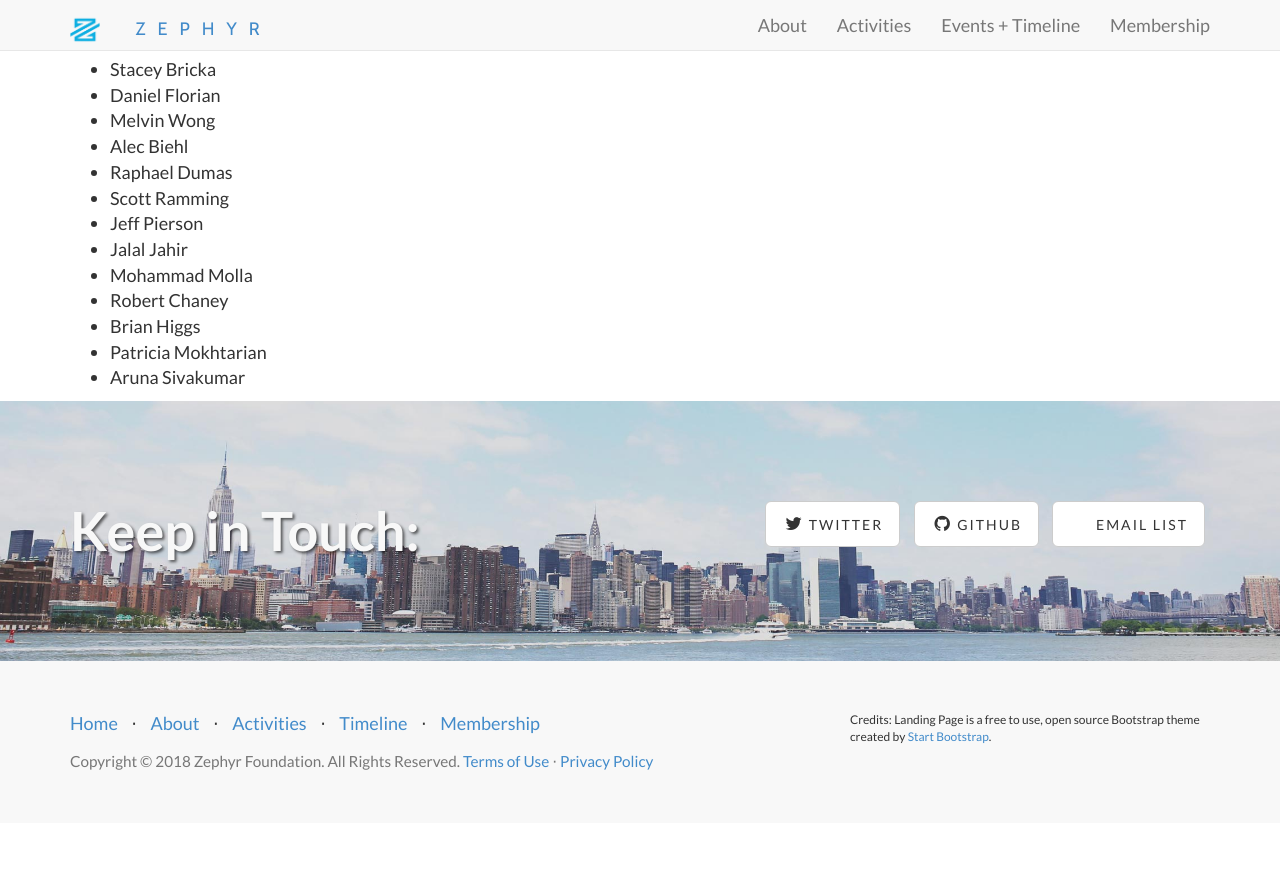
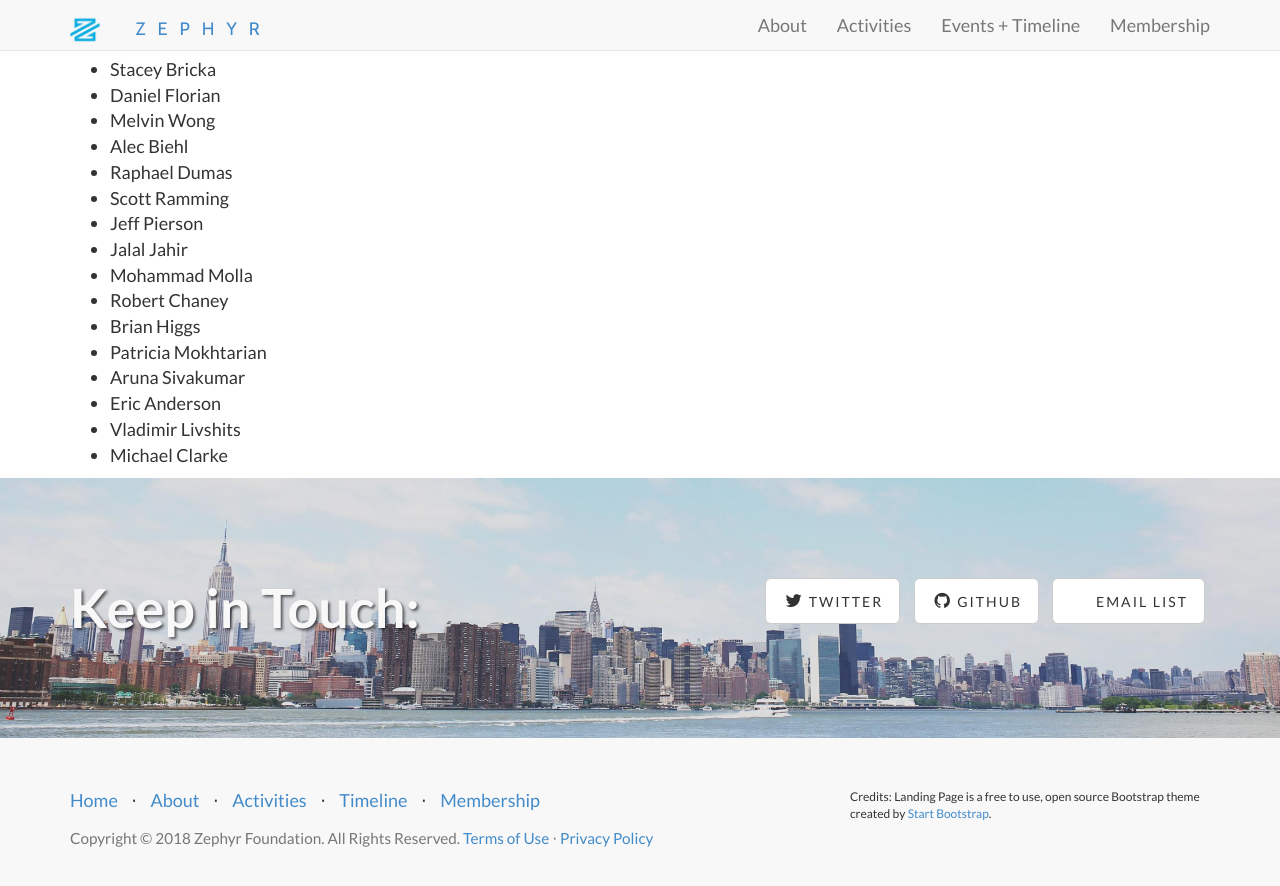
Before and after one commit to ZephyrTransport/zephyr-website, a Jekyll site: the page built from members.md, in a window 1280 px wide and 900 px high, scrolled down 846 px. Shown: the top 886 px of the window. Built offline with Jekyll 4.4.1, drawn with Linux system fonts in a browser that asks for light colours; before the commit the page ends 1669 px from its top, so only the background shows below that.

Commit message:
Add members

```diff
--- a/members.md
+++ b/members.md
@@ -45,3 +45,6 @@ Member’s are at the heart of the Zephyr Foundation’s organizational structur
  * Brian Higgs
  * Patricia Mokhtarian
  * Aruna Sivakumar
+ * Eric Anderson
+ * Vladimir Livshits
+ * Michael Clarke
```
